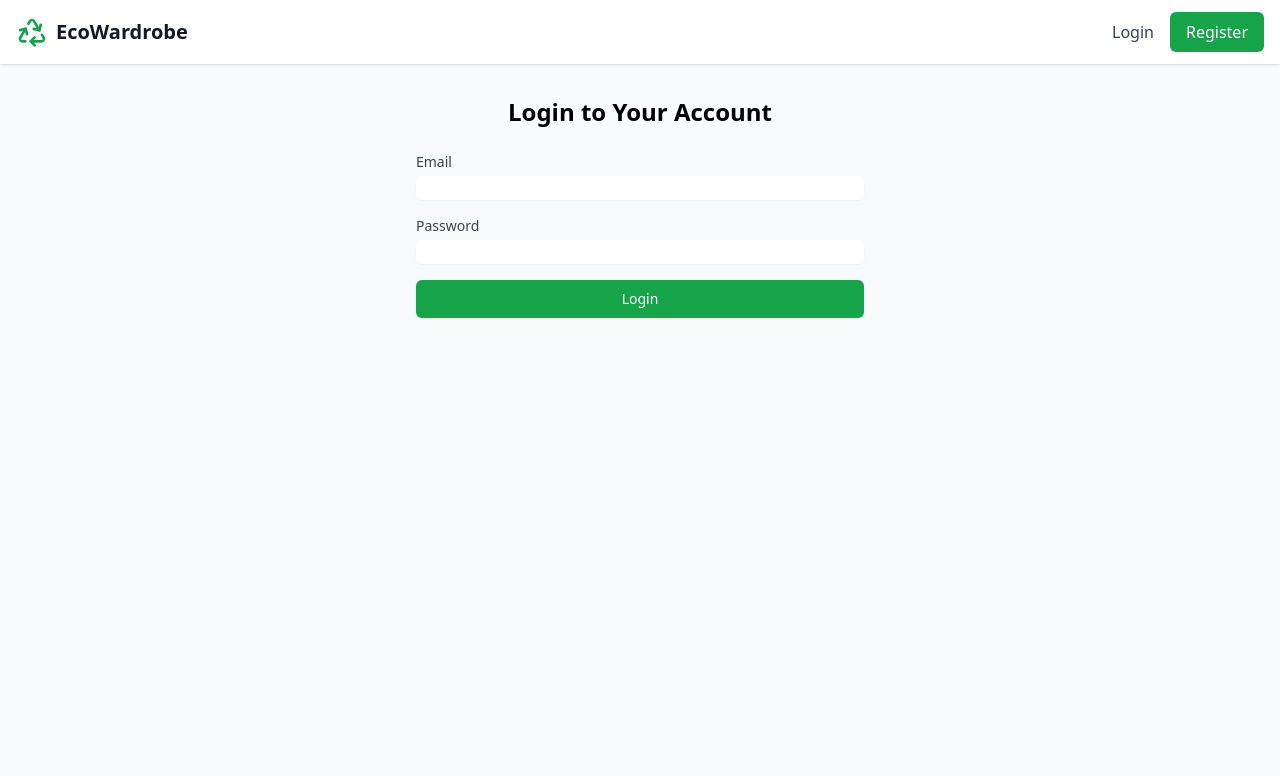
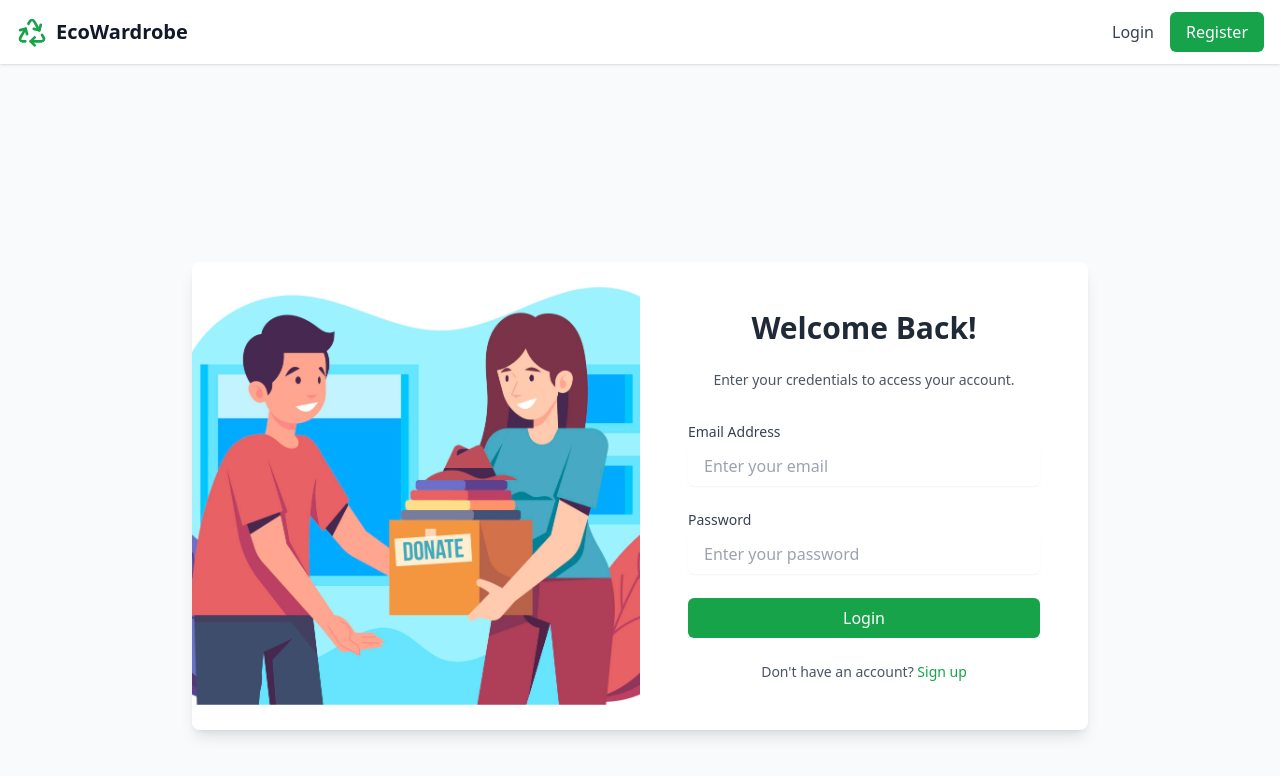
Before and after one commit to Abdulbasit110/sharehope, a React (Vite) app: page /login in a window 1280 px wide. Shown: the top 776 px of the page. Built offline with nearby package versions, Linux system fonts and the light colour scheme.

Commit message:
edited login page

```diff
--- a/src/pages/Login.tsx
+++ b/src/pages/Login.tsx
@@ -4,7 +4,8 @@ import { useForm } from 'react-hook-form';
 import { zodResolver } from '@hookform/resolvers/zod';
 import { z } from 'zod';
 import { Loader2 } from 'lucide-react';
-import {useAuthStore} from '../store/auth'
+import { useAuthStore } from '../store/auth';
+
 const loginSchema = z.object({
   email: z.string().email('Invalid email address'),
   password: z.string().min(6, 'Password must be at least 6 characters'),
@@ -28,7 +29,7 @@ export default function Login() {
   const onSubmit = async (data: LoginForm) => {
     setIsLoading(true);
     try {
-      // TODO: Implement actual API call
+      // Mock API call for login
       const response = await fetch('/api/auth/login', {
         method: 'POST',
         headers: { 'Content-Type': 'application/json' },
@@ -48,44 +49,72 @@ export default function Login() {
   };
 
   return (
-    <div className="max-w-md mx-auto">
-      <h1 className="text-2xl font-bold text-center mb-6">Login to Your Account</h1>
+    <div className="min-h-screen flex items-center justify-center bg-gray-50">
+      <div className="flex shadow-lg rounded-lg overflow-hidden bg-white max-w-4xl w-full">
+        {/* Left Image Section */}
+        <div className="hidden md:block w-1/2">
+          <img
+            src='src/assets/images/clothing-donation.jpg'
+            alt="cloth donation Illustration"
+            className="w-full h-full object-cover"
+          />
+        </div>
 
-      <form onSubmit={handleSubmit(onSubmit)} className="space-y-4">
+        {/* Right Form Section */}
+        <div className="flex-1 p-8 md:p-12">
+          <h1 className="text-3xl font-bold text-center text-gray-800 mb-6">
+            Welcome Back!
+          </h1>
+          <p className="text-sm text-gray-600 text-center mb-8">
+            Enter your credentials to access your account.
+          </p>
+
+          <form onSubmit={handleSubmit(onSubmit)} className="space-y-6">
+            {/* Email Input */}
             <div>
-          <label htmlFor="email" className="block text-sm font-medium text-gray-700">
-            Email
+              <label
+                htmlFor="email"
+                className="block text-sm font-medium text-gray-700"
+              >
+                Email Address
               </label>
               <input
                 type="email"
                 id="email"
                 {...register('email')}
-            className="mt-1 block w-full rounded-md border-gray-300 shadow-sm focus:border-green-500 focus:ring-green-500"
+                className="mt-1 block w-full px-4 py-2 rounded-md border-gray-300 shadow-sm focus:border-green-500 focus:ring-green-500"
+                placeholder="Enter your email"
               />
               {errors.email && (
                 <p className="mt-1 text-sm text-red-600">{errors.email.message}</p>
               )}
             </div>
 
+            {/* Password Input */}
             <div>
-          <label htmlFor="password" className="block text-sm font-medium text-gray-700">
+              <label
+                htmlFor="password"
+                className="block text-sm font-medium text-gray-700"
+              >
                 Password
               </label>
               <input
                 type="password"
                 id="password"
                 {...register('password')}
-            className="mt-1 block w-full rounded-md border-gray-300 shadow-sm focus:border-green-500 focus:ring-green-500"
+                className="mt-1 block w-full px-4 py-2 rounded-md border-gray-300 shadow-sm focus:border-green-500 focus:ring-green-500"
+                placeholder="Enter your password"
               />
               {errors.password && (
                 <p className="mt-1 text-sm text-red-600">{errors.password.message}</p>
               )}
             </div>
 
+            {/* Submit Button */}
             <button
               type="submit"
               disabled={isLoading}
-          className="w-full flex justify-center py-2 px-4 border border-transparent rounded-md shadow-sm text-sm font-medium text-white bg-green-600 hover:bg-green-700 focus:outline-none focus:ring-2 focus:ring-offset-2 focus:ring-green-500 disabled:opacity-50"
+              className="w-full flex justify-center py-2 px-4 rounded-md text-white font-medium bg-green-600 hover:bg-green-700 focus:outline-none focus:ring-2 focus:ring-offset-2 focus:ring-green-500 disabled:opacity-50"
             >
               {isLoading ? (
                 <Loader2 className="h-5 w-5 animate-spin" />
@@ -94,6 +123,16 @@ export default function Login() {
               )}
             </button>
           </form>
+
+          {/* Footer Section */}
+          <p className="mt-6 text-sm text-center text-gray-600">
+            Don't have an account?{' '}
+            <a href="/signup" className="text-green-600 hover:underline">
+              Sign up
+            </a>
+          </p>
+        </div>
+      </div>
     </div>
   );
 }
```
Also changed, not shown: src/assets/images/clothing-donation.jpg (added), 1 other file (tests, documents, lock files or other folders). Lines whose indentation alone changed are shown as unchanged.
